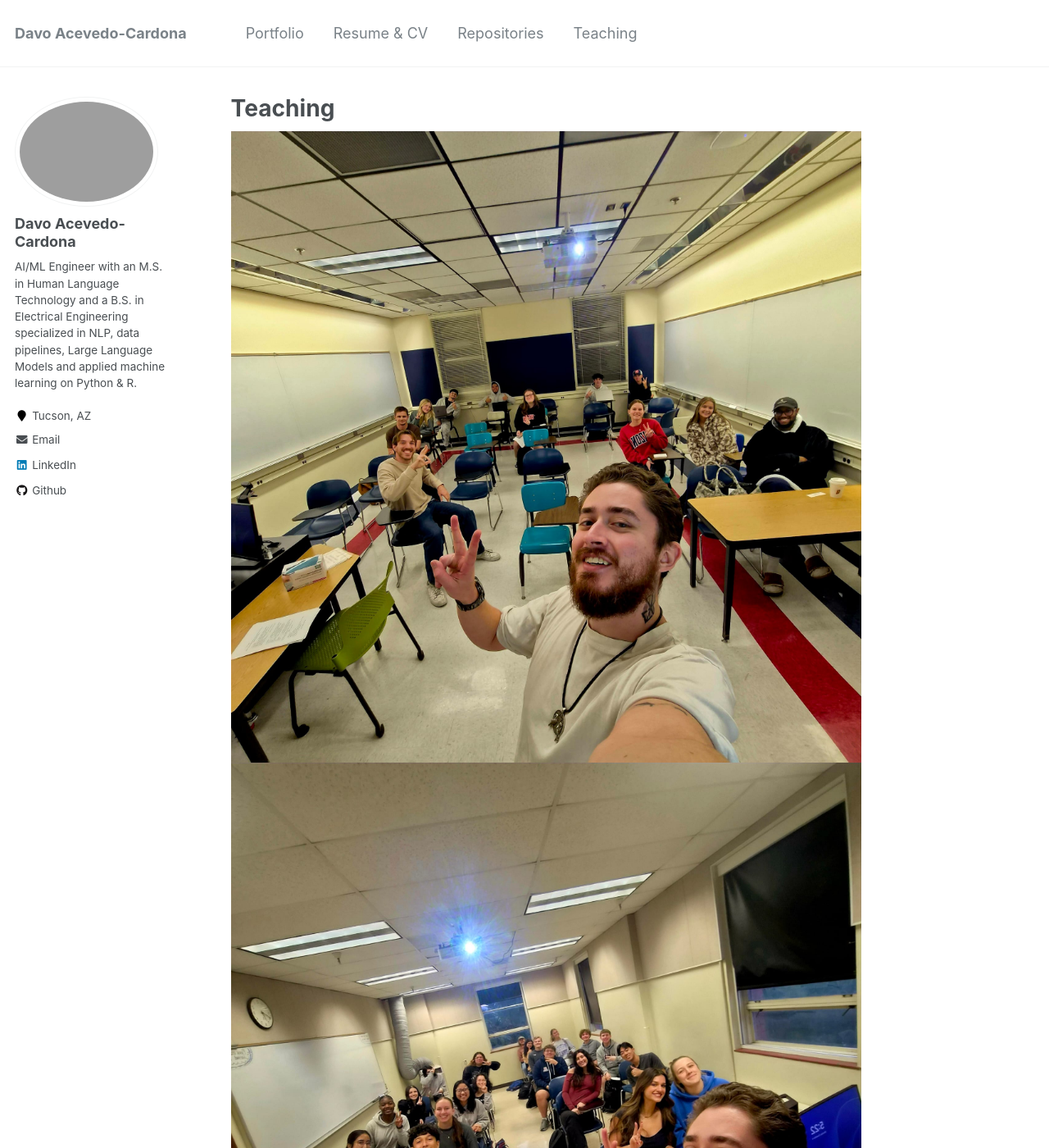
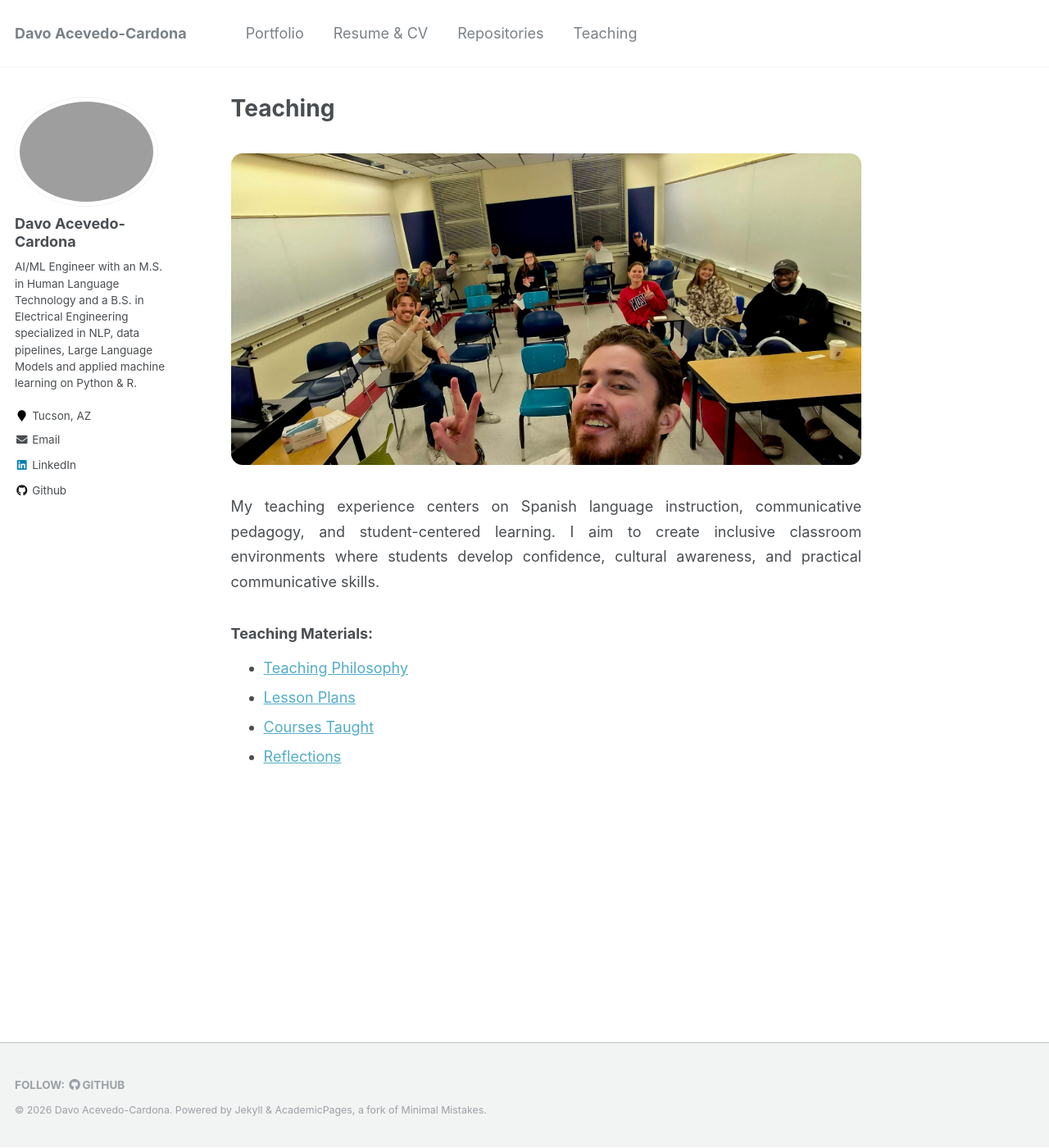
Before and after one commit to lldavoll/lldavoll.github.io, a Jekyll site: the page built from _pages/teaching.md, in a window 1280 px wide and 1400 px high. Shown: the whole window at 82% size. Built offline with Jekyll 4.4.1, drawn with Linux system fonts in a browser that asks for light colours.

Commit message:
Update main.scss

```diff
--- a/assets/css/main.scss
+++ b/assets/css/main.scss
@@ -39,3 +39,27 @@
 @import "vendor/font-awesome/brands";
 @import "vendor/magnific-popup/magnific-popup";
 @import "print";
+
+.hero-slideshow {
+  position: relative;
+  width: 100%;
+  max-width: 1000px;
+  height: 380px;
+  margin: 1.5rem auto 2rem auto;
+  overflow: hidden;
+  border-radius: 14px;
+}
+
+.hero-slideshow .slide {
+  position: absolute;
+  inset: 0;
+  width: 100%;
+  height: 100%;
+  object-fit: cover;
+  opacity: 0;
+  transition: opacity 0.8s ease-in-out;
+}
+
+.hero-slideshow .slide.active {
+  opacity: 1;
+}
```
